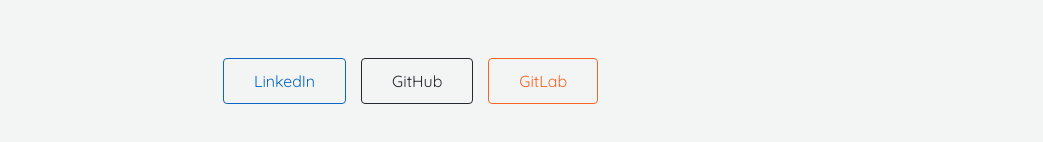
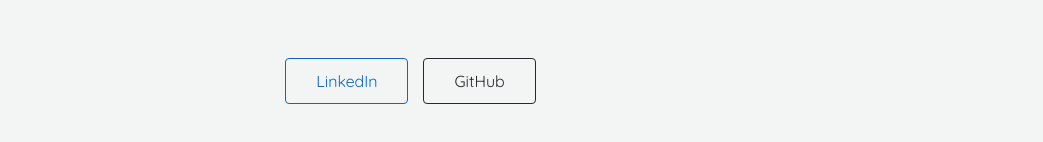
Before and after one commit to pedr0vict0r/pedronascimento.dev, a Nuxt app: page / in a window 1280 px wide. Shown: the part 606-748 px from the top of the page, without its empty margins (237-1280 px from the left). Built offline with nearby package versions, Linux system fonts and the light colour scheme.

Commit message:
feat: remove gitlab

```diff
--- a/pages/index.vue
+++ b/pages/index.vue
@@ -29,13 +29,6 @@
             rel="noopener noreferrer"
             class="button-grey">
             GitHub
-          </a>
-          <a
-            href="https://gitlab.com/pedr0vict0r"
-            target="_blank"
-            rel="noopener noreferrer"
-            class="button-orange">
-            GitLab
           </a>
         </div>
       </div>
```
